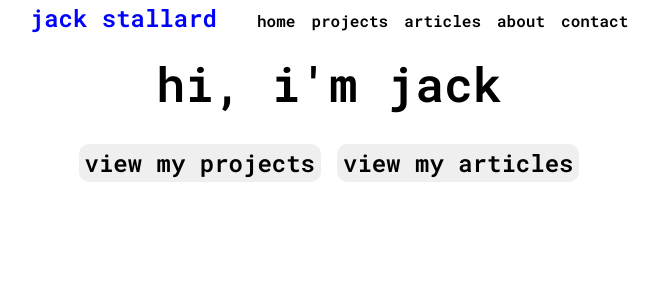
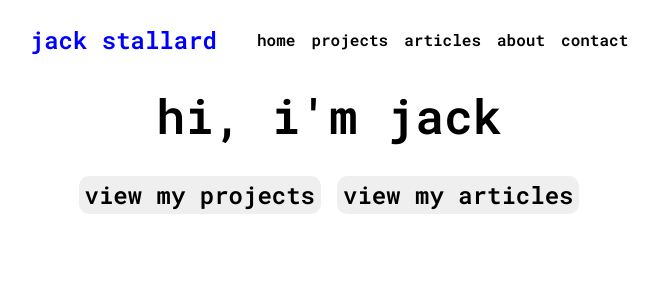
Before and after one commit to jckstllrd/personal-site, a React (Vite) app: page / in a window 1280 px wide. Shown: the top 300 px of the page, without its empty margins (311-970 px from the left). Built offline with nearby package versions, Linux system fonts and the light colour scheme.

Commit message:
fix: add space to header and nav bar positioning

```diff
--- a/src/components/Header/Header.module.css
+++ b/src/components/Header/Header.module.css
@@ -1,8 +1,8 @@
 header {
   display: flex;
-  height: 3rem;
+  height: 5rem;
   justify-content: center;
-  align-items: baseline;
+  align-items: center;
   font-size: var(--text-lg);
   color: var(--color-text);
 }
```
